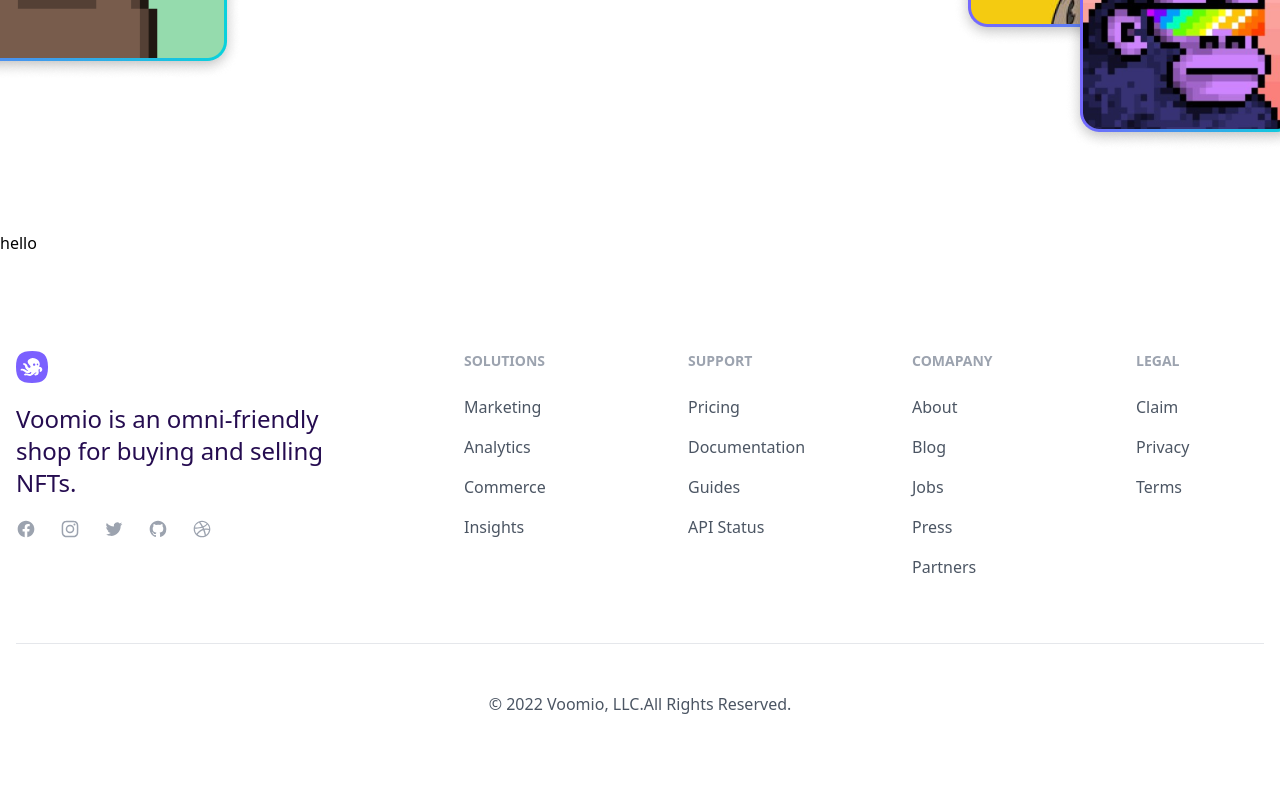
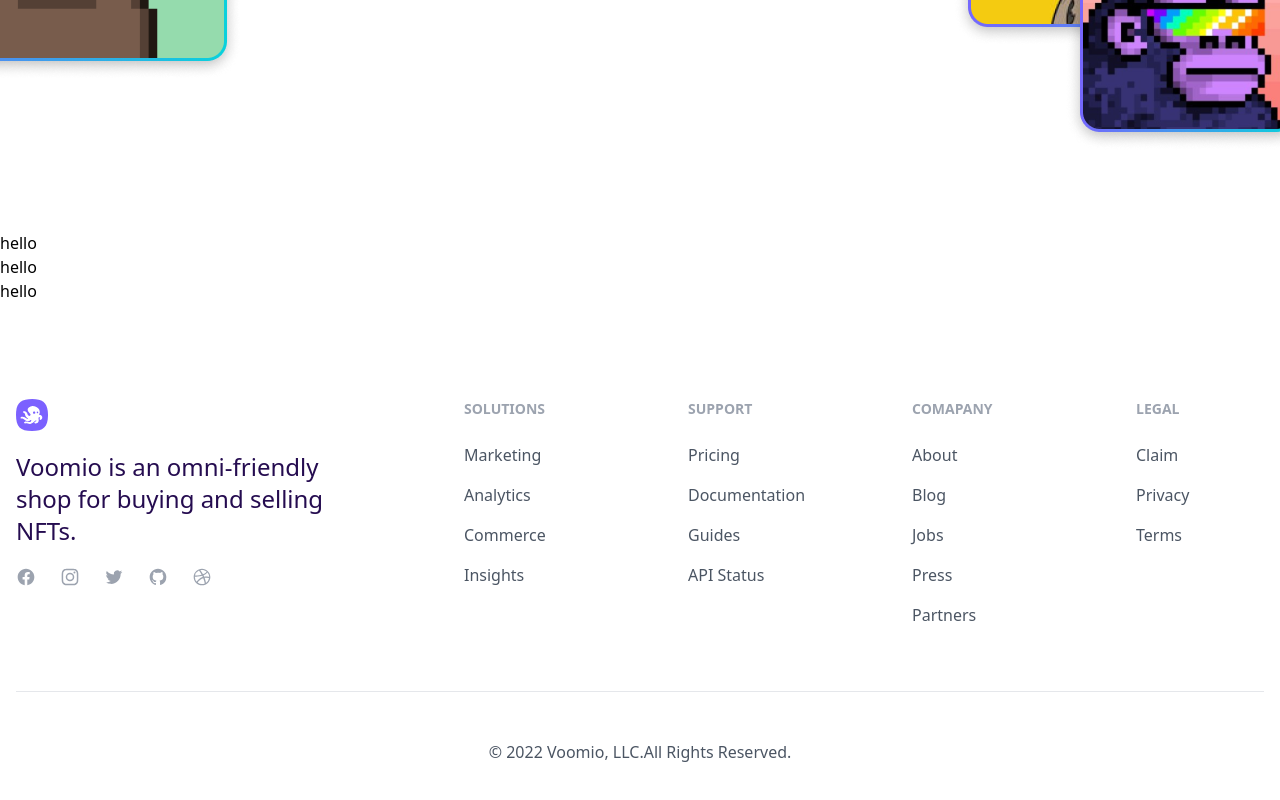
Before and after one commit to technomads-in/voomio-frontend, a React (Create React App) app: page / in a window 1280 px wide. Shown: the part 5179-5979 px from the top of the page. Built offline with nearby package versions, Linux system fonts and the light colour scheme.

Commit message:
#103 new changes in voomio carusol in darmik

```diff
--- a/src/Components/Home/Home.jsx
+++ b/src/Components/Home/Home.jsx
@@ -1062,6 +1062,9 @@
       </div>
       {/* Gassless Minting bloges end*/}
       <h1>hello</h1>
+      <h1>hello</h1>
+      <h1>hello</h1>
+
     </>
   );
 };
```
